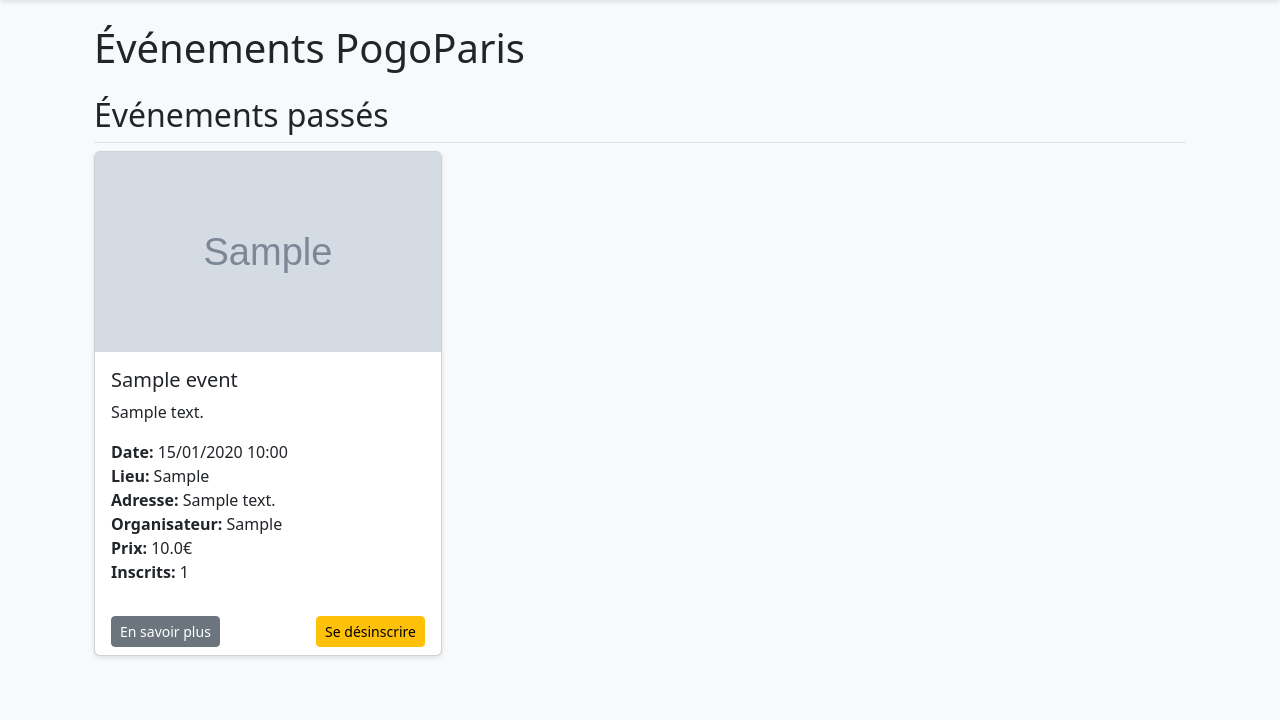
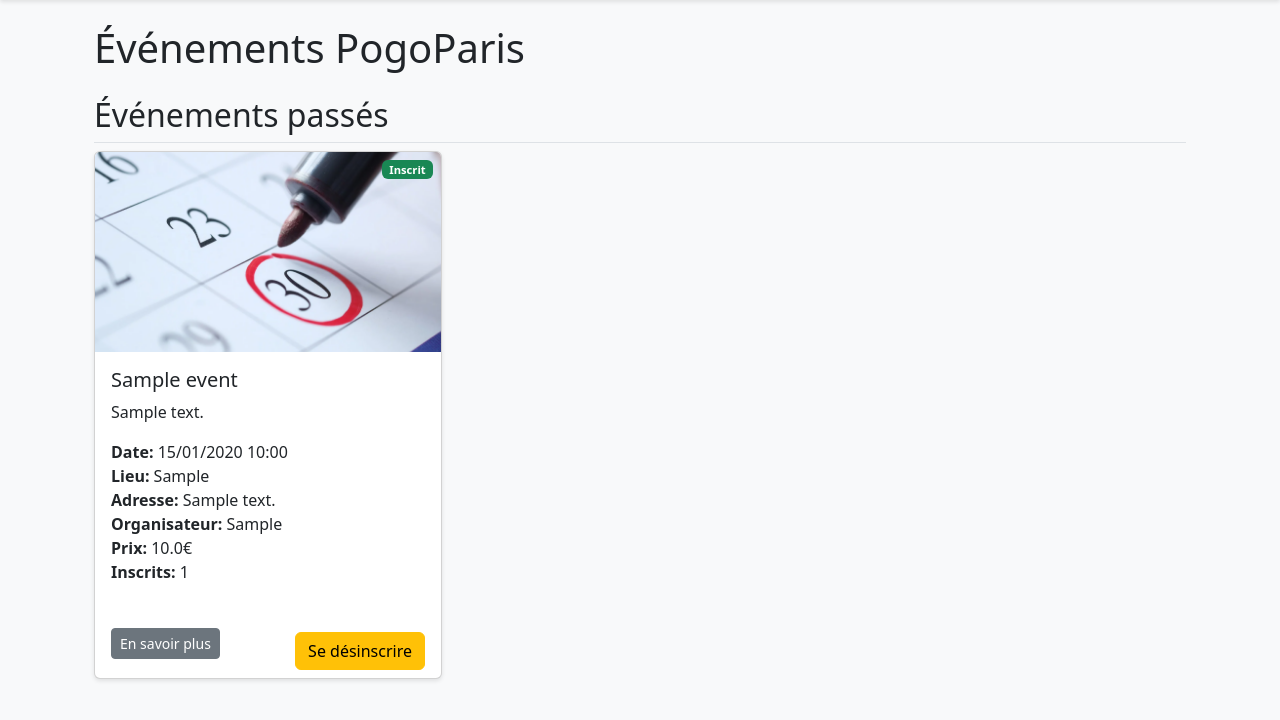
Before and after one commit to pogoparis/event-calendar, a Flask app: page / in a window 1280 px wide. Shown: the part 56-776 px from the top of the page. Run offline with Flask 3, Linux system fonts and the light colour scheme; a user stored in the database is signed in; tables that the repository leaves empty hold one stand-in row (values such as "Sample post"); grey boxes marked "Sample" are stand-in pictures.

Commit message:
badge "inscrit" sur l'image OK

```diff
--- a/app.py
+++ b/app.py
@@ -131,16 +131,18 @@ def create_app():
             print(f"- {event.title} : {event.date}")
 
         # Récupérer les événements inscrits de l'utilisateur
-        user_registered_events = []
-        if current_user.is_authenticated:
-            user_registered_events = [reg.event_id for reg in current_user.registrations]
+        user_registrations = current_user.get_registered_event_ids() if current_user.is_authenticated else []
+
+        print("\n--- DÉBOGAGE ÉVÉNEMENTS INSCRITS ---")
+        print(f"Utilisateur authentifié : {current_user.is_authenticated}")
+        print(f"Événements inscrits : {user_registrations}")
 
         print("--- FIN DÉBOGAGE ---\n")
 
         return render_template('index.html',
                                upcoming_events=upcoming_events,
                                past_events=past_events,
-                               user_registered_events=user_registered_events,
+                               user_registrations=user_registrations,
                                datetime=datetime)
 
     @app.route('/login', methods=['GET', 'POST'])
--- a/models.py
+++ b/models.py
@@ -51,6 +51,14 @@ class User(UserMixin, db.Model):
         :return: True si le mot de passe est correct, False sinon
         """
         return check_password_hash(self.password_hash, password)
+
+    def get_registered_event_ids(self):
+        """
+        Retourne la liste des IDs des événements auxquels l'utilisateur est inscrit.
+
+        :return: Liste des IDs des événements
+        """
+        return [registration.event_id for registration in self.registrations]
 
 class Event(db.Model):
     """
@@ -190,21 +198,7 @@ class Event(db.Model):
                     # Retourner le chemin exact comme stocké dans la base de données
                     return self.image_url.replace('/static/', '')
 
-        # Dictionnaire de mapping des catégories d'événements
-        event_categories = {
-            'Conférence': 'conference.jpg',
-            'Festival': 'festival.jpg',
-            'Salon': 'salon.jpg',
-            'Marathon': 'marathon.jpg',
-            'Atelier': 'atelier.jpg'
-        }
-
-        # Trouver la catégorie correspondante
-        for category, default_image in event_categories.items():
-            if category.lower() in self.title.lower():
-                return f'images/default/{default_image}'
-
-        # Image générique par défaut si aucune correspondance
+        # Image générique par défaut
         return 'images/default/event.jpg'
 
 class Registration(db.Model):
--- a/templates/event_card.html
+++ b/templates/event_card.html
@@ -1,13 +1,11 @@
-<div class="card h-100 d-flex flex-column {% if not event.is_active %}past-event{% endif %}">
+<div class="card h-100 {% if not event.is_active %}border-warning{% endif %} position-relative d-flex flex-column">
     {% if current_user.is_authenticated and event.id in user_registrations %}
-        <span class="badge bg-{% if not event.is_active %}secondary{% else %}success{% endif %} position-absolute top-0 end-0 m-2">Inscrit</span>
+        <span class="badge bg-success position-absolute top-0 end-0 m-2" style="z-index: 10; font-size: 0.7rem;">Inscrit</span>
     {% endif %}
 
-    {% if event.image_url %}
-        <img src="{{ event.image_url }}" class="card-img-top" alt="{{ event.title }}" style="height: 200px; object-fit: cover;">
-    {% else %}
-        <img src="{{ url_for('static', filename='images/default/event.jpg') }}" class="card-img-top" alt="{{ event.title }}" style="height: 200px; object-fit: cover;">
-    {% endif %}
+    <img src="{{ url_for('static', filename=event.get_event_image()) }}" class="card-img-top event-image" alt="{{ event.title }}"
+         onerror="this.src='{{ url_for('static', filename='images/default/event.jpg') }}'"
+         style="height: 200px; object-fit: cover;">
 
     <div class="card-body flex-grow-1">
         <h5 class="card-title">{{ event.title }}</h5>
@@ -28,15 +26,21 @@
             <a href="{{ url_for('event_detail', event_id=event.id) }}" class="btn btn-secondary btn-sm">En savoir plus</a>
 
             {% if event.is_active %}
-                {% if current_user.is_authenticated and not event.is_past %}
-                    {% if event.id in user_registered_events %}
-                        <form action="{{ url_for('unregister_event', event_id=event.id) }}" method="post" class="d-inline">
-                            <button type="submit" class="btn btn-warning btn-sm">Se désinscrire</button>
+                {% if current_user.is_authenticated %}
+                    {% if event.id in user_registrations %}
+                        <form method="POST" action="{{ url_for('unregister_event', event_id=event.id) }}" class="mt-3">
+                            <div class="d-grid">
+                                <button type="submit" class="btn btn-warning">Se désinscrire</button>
+                            </div>
                         </form>
                     {% else %}
-                        <form action="{{ url_for('register_event', event_id=event.id) }}" method="post" class="d-inline">
-                            <button type="submit" class="btn btn-primary btn-sm">S'inscrire</button>
-                        </form>
+                        {% if event.is_registration_possible() %}
+                            <form method="POST" action="{{ url_for('register_event', event_id=event.id) }}" class="mt-3">
+                                <div class="d-grid">
+                                    <button type="submit" class="btn btn-primary">S'inscrire</button>
+                                </div>
+                            </form>
+                        {% endif %}
                     {% endif %}
                 {% else %}
                     {% set remaining_spots = event.get_remaining_spots() %}
```
Also changed, not shown: templates/event_detail.html (+5 -4 lines), templates/events.html (+6 -1 lines).
